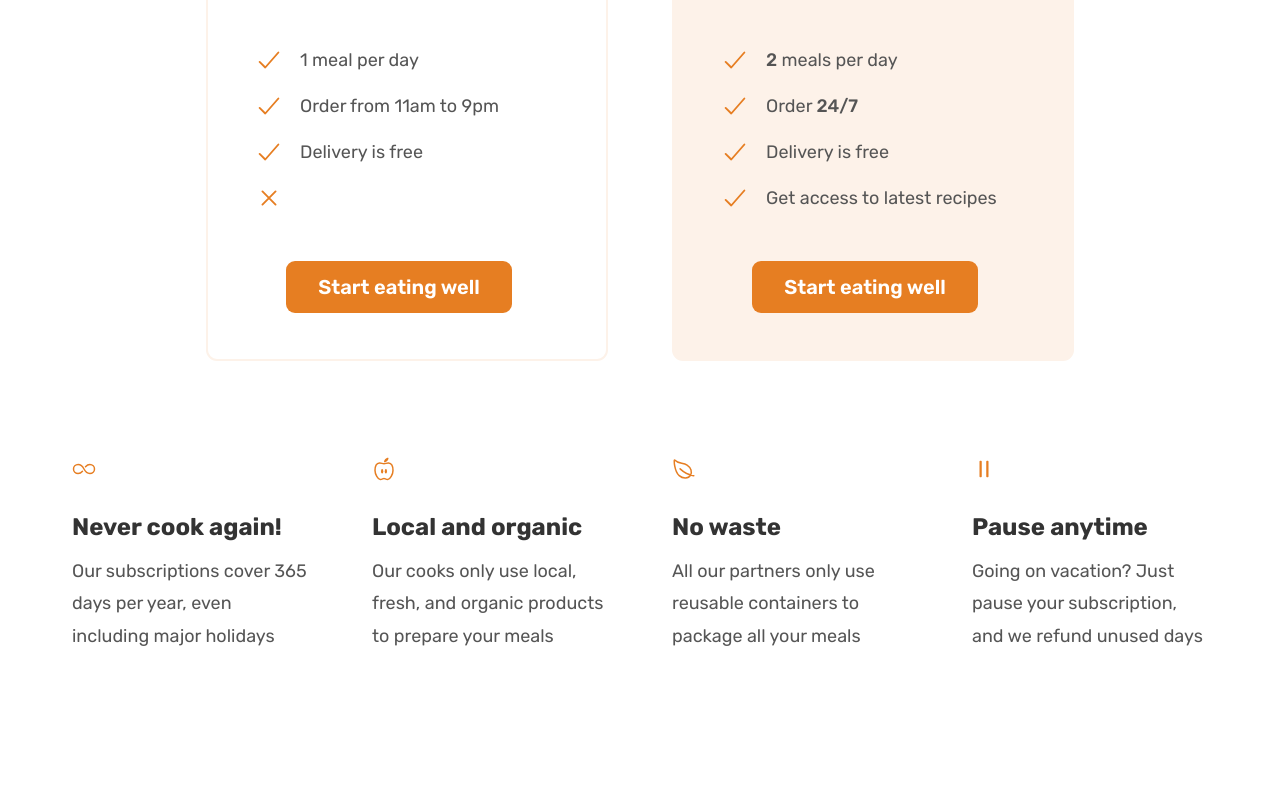
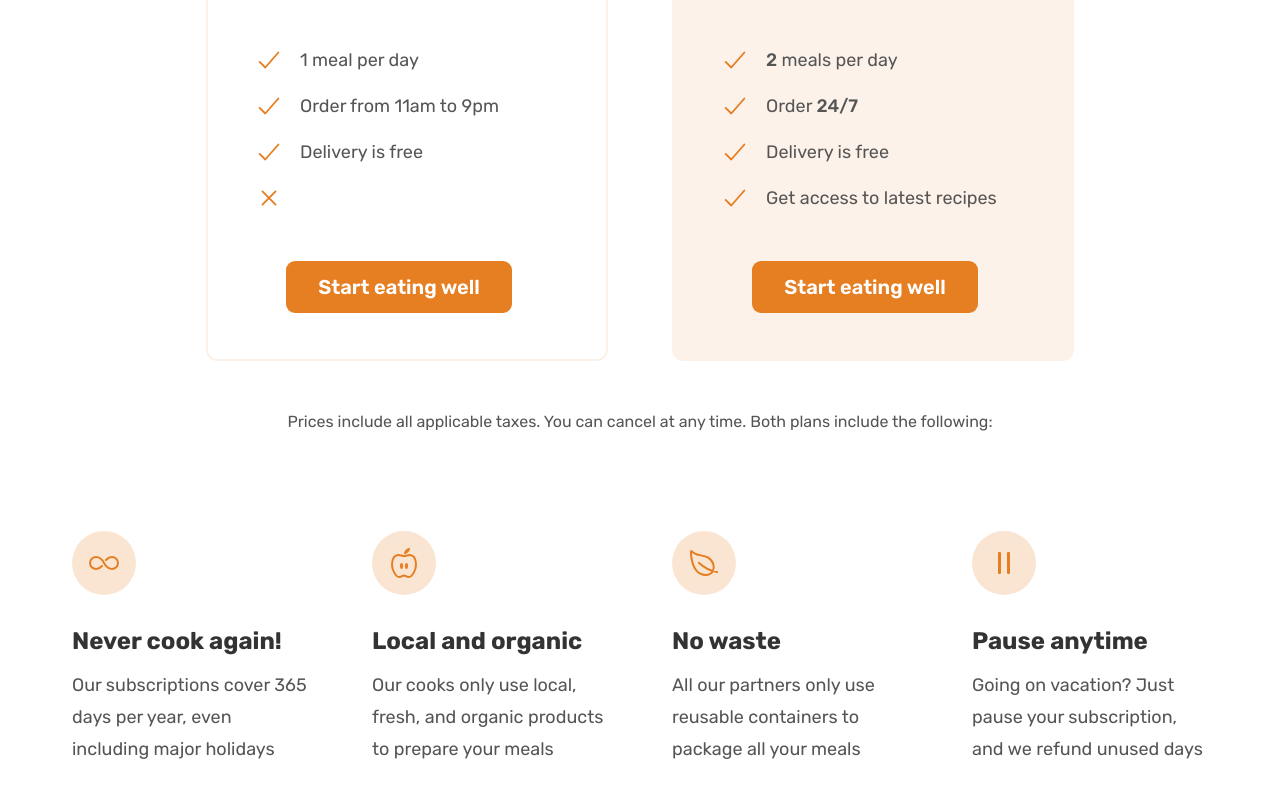
Before and after one commit to YujinCho91/food-project, a plain HTML site: page index.html in a window 1280 px wide. Shown: the part 5088-5880 px from the top of the page. Before the commit the page ends 5836 px from the top, so only its background shows below. Drawn offline with nearby package versions, Linux system fonts and the light colour scheme; files whose address does not match are found by name.

Commit message:
adding Features part

```diff
--- a/css/style.css
+++ b/css/style.css
@@ -426,10 +426,19 @@
   margin-top: 4.8rem;
 }
 
+.plan-details {
+  font-size: 1.6rem;
+  line-height: 1.6;
+  text-align: center;
+}
+
 .feature-icon {
   color: #e67e22;
-  height: 2.4rem;
-  width: 2.4rem;
+  height: 3.2rem;
+  width: 3.2rem;
+  background-color: #fae5d3;
+  border-radius: 50%;
+  padding: 1.6rem;
   margin-bottom: 3.2rem;
 }
 .feature-title {
--- a/index.html
+++ b/index.html
@@ -436,7 +436,7 @@
           </h2>
         </div>
 
-        <div class="container grid grid--2--cols">
+        <div class="container grid grid--2--cols margin-bottom-md">
           <div class="pricing-plan pricing-plan--starter">
             <header class="plan-header">
               <p class="plan-name">Stater</p>
@@ -498,6 +498,9 @@
           </div>
         </div>
 
+        <div class="container grid">
+         <aside class="plan-details">Prices include all applicable taxes. You can cancel
+           at any time. Both plans include the following: </aside></div>
 
         <div class="container grid grid--4--cols">
           <div class="feature">
```
